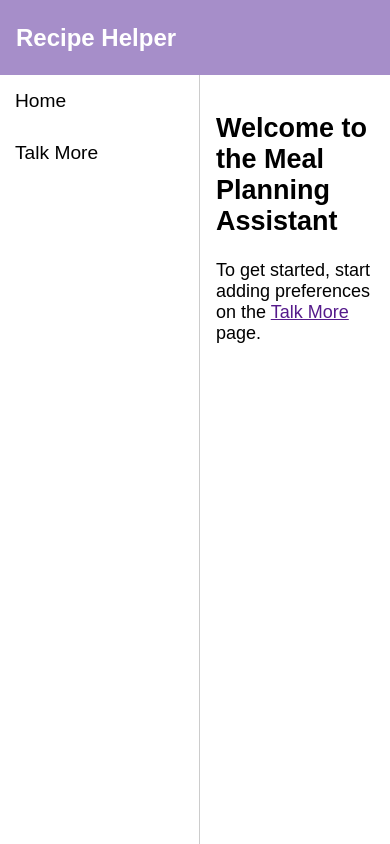
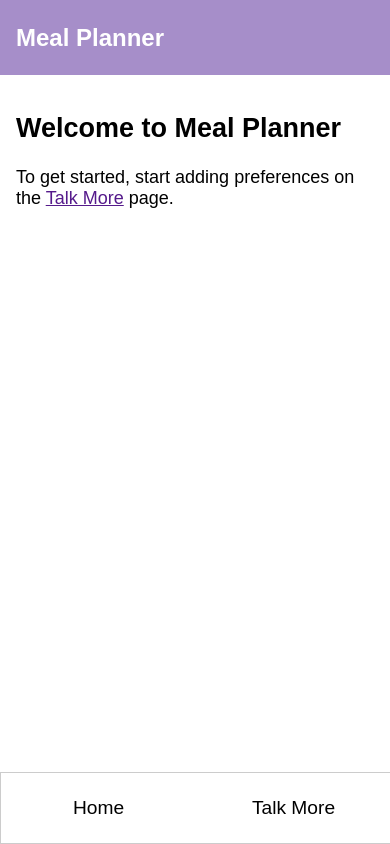
Before and after one commit to Seth-Rothschild/meal-plan-generator, a SvelteKit app: page / in a window 390 px wide. Built offline with nearby package versions, Linux system fonts and the light colour scheme.

Commit message:
CSS and Readme improvements

```diff
--- a/src/lib/components/Header.svelte
+++ b/src/lib/components/Header.svelte
@@ -1,5 +1,5 @@
 <script>
-	let appName = 'Recipe Helper';
+	let appName = 'Meal Planner';
 </script>
 
 <header>
--- a/src/lib/components/Home.svelte
+++ b/src/lib/components/Home.svelte
@@ -21,7 +21,7 @@
 	});
 </script>
 
-<h2>Welcome to the Meal Planning Assistant</h2>
+<h2>Welcome to Meal Planner</h2>
 
 {#if surveyStore?.pages?.length > 0}
 	<p>This will generate a meal plan for you based on your preferences.</p>
@@ -41,7 +41,7 @@
 	</p>
 {/if}
 
-<div style="display: flex; flex-direction: row; gap: 1rem;">
+<div style="display: flex; flex-direction: row; gap: 1rem; flex-wrap: wrap;">
 	{#if plan}
 		<div class="plan">
 			{#each Object.entries(days) as [title, lines]}
@@ -76,16 +76,16 @@
 		</div>
 	{/if}
 	{#if recipe}
-		<p style="white-space: pre-wrap; font-size: 1.2rem">{recipe}</p>
+		<p class='recipe' style="">{recipe}</p>
 	{/if}
 </div>
 
 <style>
     .plan {
         margin-top: 1rem;
-		display: flex;
-		flex-direction: column;
-		align-items: left;
+        display: grid;
+        grid-template-columns: 1fr;
+        gap: 1rem;
     }
     .day {
         border: 1px solid #ccc;
@@ -95,7 +95,8 @@
         border-radius: 8px;
         box-shadow: 0 2px 4px rgba(0, 0, 0, 0.1);
         transition: box-shadow 0.3s ease;
-		width: 600px;
+        min-width: 400px;
+        max-width: 600px;
     }
 	.button-row {
 		display: flex;
@@ -103,4 +104,12 @@
 		height: 75px;
 		justify-content: right;
 	}
+    .recipe {
+
+        white-space: pre-wrap;
+        font-size: 1.2rem;
+        min-width: 300px;
+        max-width: 600px;
+        padding: 0px 16px;
+    }
 </style>
--- a/src/lib/components/Sidebar.svelte
+++ b/src/lib/components/Navbar.svelte
@@ -30,5 +30,20 @@
 		display: flex;
 		flex-direction: column;
 		justify-content: right;
+		height: 100%;
+	}
+	button {
+		height: 60px;
+	}
+
+	@media (max-width: 768px) {
+		button {
+			height: 100%;
+			text-align: center;
+		}
+		.sidebar {
+			flex-direction: row;
+			justify-content: space-around;
+		}
 	}
 </style>
--- a/src/lib/components/Questions.svelte
+++ b/src/lib/components/Questions.svelte
@@ -60,6 +60,7 @@
 		if (visibleQuestion >= numberOfQuestions - 1) {
 			visibleQuestion = numberOfQuestions;
 			surveyStore.pages[index].done = true;
+			globalStore.view = 'summary';
 			surveyStore.pages[index].summary = await getResponse(
 				surveyStore.pages[index].messages,
 				'summarize'
--- a/src/routes/+layout.svelte
+++ b/src/routes/+layout.svelte
@@ -1,6 +1,6 @@
 <script>
 	import Header from '$lib/components/Header.svelte';
-	import Sidebar from '$lib/components/Sidebar.svelte';
+	import Navbar from '$lib/components/Navbar.svelte';
 	import Home from '$lib/components/Home.svelte';
 
 	let plan = $state('');
@@ -12,7 +12,7 @@
 		<Header />
 	</header>
 	<aside class="sidebar">
-		<Sidebar />
+		<Navbar />
 	</aside>
 	<main class="content">
 		{@render children()}
@@ -45,4 +45,27 @@
 		background-color: #fff;
 		padding: 1rem;
 	}
+
+	@media (max-width: 768px) {
+		.layout {
+			grid-template-rows: 75px auto;
+			grid-template-columns: auto;
+		}
+
+		/* .sidebar {
+			display: none;
+		} */
+
+		.sidebar {
+			/* grid-row: 3; */
+			position: fixed;
+			bottom: 0;
+			width: 100%;
+			padding: 0;
+			height: 70px;
+			background-color: white;
+			border: 1px solid #ccc;
+		}
+
+	}
 </style>
```
Also changed, not shown: demo.gif (added), 1 other file (tests, documents, lock files or other folders). Lines whose indentation alone changed are shown as unchanged.
